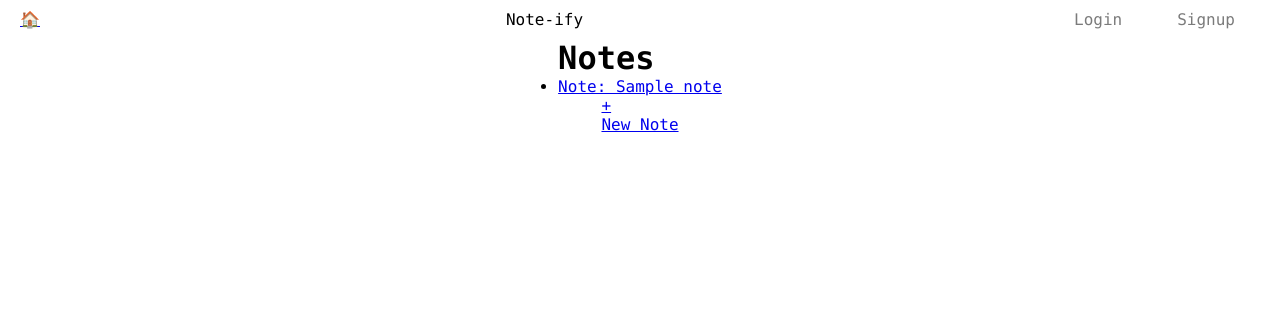
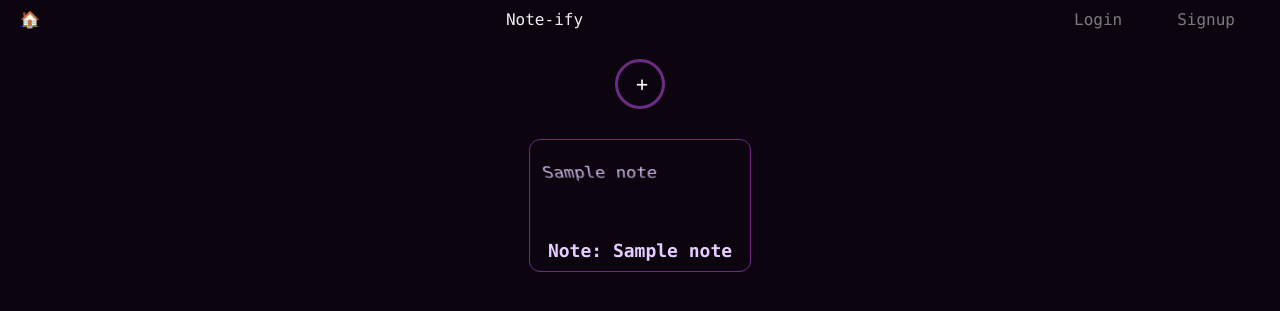
Before and after one commit to madhushree-balu/Note-ify, a Flask app: template templates/notes.html in a window 1280 px wide. Shown: the top 311 px of the page. Run offline with Flask 3, Linux system fonts and the light colour scheme; the template is opened without the code that fills it: most values are stand-ins (such as "Sample title", 1, 10 or a date in 2020).

Commit message:
Changes to be committed: 	modified:   noteify.db 	new file:   sample.html 	new file:   sample.js 	modified:   static/main.css 	modified:   static/notes.css 	modified:   templates/index.html 	modified:   templates/login.html 	modified:   templates/note.html 	modified:   templates/notes.html 	modified:   templates/signup.html

```diff
--- a/static/main.css
+++ b/static/main.css
@@ -0,0 +1,54 @@
+:root {
+    --yellow: #FFC857;
+    --white: #F7F0FA;
+    --pink: #E6CDFF;
+    --violet: #6C2C83;
+    --black: #0C050F;
+}
+
+* {
+    padding: 0;
+    margin: 0;
+    box-sizing: border-box;
+}
+
+body {
+    display: flex;
+    align-items: center;
+    justify-content: flex-start;
+    gap: 20px;
+    width: 100%;
+    min-height: 100vh;
+    flex-direction: column;
+    font-family: consolas;
+    background: var(--black);
+    color: #eee;
+}
+
+.top_container {
+    display: flex;
+    align-items: center;
+    justify-content: space-between;
+    width: 100%;
+    position: sticky;
+    top: 0;
+}
+
+.right_icons {
+    display: flex;
+    align-items: center;
+    justify-content: center;
+    gap: 5px;
+}
+
+.right_icons > a {
+    padding: 5px 25px;
+    text-decoration: none;
+    color: #7b7b7b;
+}
+
+
+.top_bar {
+    width: 100%;
+    padding: 5px 20px;
+}
--- a/static/notes.css
+++ b/static/notes.css
@@ -1,43 +1,133 @@
-* {
-    padding: 0;
+.preview {
+    overflow: hidden;
+    width: 200px;
+    aspect-ratio: 2.5 / 1;
+    display: flex;
+    align-items: flex-start;
+    padding: 10px;
+}
+
+a.note {
+    position: relative;
+    border: 1px solid var(--violet);
+    display: flex;
+    align-items: center;
+    justify-content: center;
+    padding: 10px;
+    flex-direction: column;
+    gap: 10px;
+    border-radius: 11px;
+    overflow: hidden;
+    text-decoration: none;
+    color: #000;
+    transition: .2s cubic-bezier(0.54, 0.53, 0.32, 0.96);
+}
+
+ul {
+    display: flex;
+    align-items: center;
+    justify-content: center;
+    gap: 30px;
+    max-width: 80%;
+    flex-wrap: wrap;
+}
+
+.notes {
+    display: flex;
+    align-items: center;
+    justify-content: center;
+    flex-direction: column;
+    width: 100%;
+    gap: 30px;
+}
+
+.preview p {
+    position: relative;
+    width: 100%;
+    min-height: 70px;
+    max-height: 70px;
+    transform: perspective(200px) rotateX(-35deg);
+    overflow: hidden;
+    color: #fff;
+    background-image: linear-gradient(180deg, #e6cdff, #00000000);
+    background-clip: text;
+    -webkit-text-fill-color: transparent;
+    transition: .2s;
+}
+
+.down h5 {
+    font-size: 18px;
+    color: var(--pink);
+}
+
+.down {
+    width: 100%;
+    display: flex;
+    align-items: center;
+    justify-content: center;
+}
+
+a.new {
+    display: flex;
+    align-items: center;
+    flex-direction: row;
+    flex-wrap: nowrap;
+    gap: 15px;
+    padding: 10px 18px;
+    border: 3px solid #6c2c83;
+    border-radius: 50px;
+    text-decoration: none;
+    color: #fff;
+    transition: .2s ease-out;
+    width: 50px;
+    height: 50px;
+    justify-items: flex-start;
+    overflow: hidden;
+}
+
+a.note:hover {
+    scale: 1.1;
+    box-shadow: 0 0 30px #e6cdff36;
+}
+
+.notes:has(a.note:hover) a.note:not(:hover) {
+    filter: blur(1px) grayscale(1);
+}
+
+a.new:hover {background-position: 0px 0px;color: #fff;box-shadow: 0 0 30px #e6cdff36;}
+
+.new-icon {
+    font-size: 20px;
+    transition: .3s;
+    color: #fff;
+    display: flex;
+    align-items: center;
+    justify-content: center;
+    text-align: center;
+}
+
+.new-text {
+    display: flex;
+    align-items: center;
+    justify-content: center;
+    transition: .3s;
+    min-width: 80px;
+}
+
+.new:hover {
+    width: 150px;
+}
+
+a.new:hover .new-icon {
     margin: 0;
-    box-sizing: border-box;
+    min-width: fit-content;
 }
 
 
-.top_container {
-    display: flex;
-    align-items: center;
-    justify-content: space-between;
-    width: 100%;
-    position: sticky;
-    top: 0;
+body:has(.new:active) {
+    opacity: 0;
 }
 
-.right_icons {
-    display: flex;
-    align-items: center;
-    justify-content: center;
-    gap: 5px;
+a.note:hover .preview p {
+    transform: perspective(200px) rotateX(0deg);
 }
-
-.right_icons > a {
-    padding: 5px 25px;
-    text-decoration: none;
-    color: #7b7b7b;
-}
-
-body {
-    display: flex;
-    align-items: center;
-    justify-content: flex-start;
-    width: 100%;
-    min-height: 100vh;
-    flex-direction: column;
-    font-family: consolas;
-}
-
-.top_bar {
-    width: 100%;
-    padding: 5px 20px;
-}
--- a/templates/index.html
+++ b/templates/index.html
@@ -4,6 +4,7 @@
     <meta charset="UTF-8">
     <meta name="viewport" content="width=device-width, initial-scale=1.0">
     <title>Note-ify | Your note taking partner.</title>
+    <link rel="stylesheet" href=" {{ url_for( 'static', filename='main.css' ) }} ">
 </head>
 <body>
 
--- a/templates/login.html
+++ b/templates/login.html
@@ -4,6 +4,7 @@
     <meta charset="UTF-8">
     <meta name="viewport" content="width=device-width, initial-scale=1.0">
     <title>Login | Note-ify</title>
+    <link rel="stylesheet" href=" {{ url_for( 'static', filename='main.css' ) }} ">
     <link rel="stylesheet" href=" {{ url_for( 'static', filename='login.css' ) }} ">
 </head>
 <body>
--- a/templates/notes.html
+++ b/templates/notes.html
@@ -1,11 +1,14 @@
 <!DOCTYPE html>
 <html lang="en">
+
 <head>
     <meta charset="UTF-8">
     <meta name="viewport" content="width=device-width, initial-scale=1.0">
     <title>Note-ify | Home</title>
+    <link rel="stylesheet" href=" {{ url_for( 'static', filename='main.css' ) }} ">
     <link rel="stylesheet" href=" {{ url_for( 'static', filename='notes.css' ) }} ">
 </head>
+
 <body>
 
     <div class="top_bar">
@@ -31,18 +34,34 @@
     </div>
 
 
-    <div>
-        <h1>Notes</h1>
+    <div class="notes">
+        <a href="/new" class="new" onclick="fadeScreen()">
+            <div class="new-icon">+</div>
+            <div class="new-text">New Note</div>
+        </a>
         <ul>
             {% for note in notes %}
-                <li class="note {{ 'starred' if note[6] else '' }}"><a href="/note/{{ note[0] }}">Note: {{ note[2] }}</a></li>
+            <a href="/note/{{ note[0] }}" class="note {{ 'starred' if note[6] else '' }}">
+                <div class="preview">
+                    <p>
+                        {{ note[3] }}
+                    </p>
+                </div>
+                <div class="down">
+                    <h5>Note: {{ note[2] }}</h5>
+                </div>
+
+            </a>
             {% endfor %}
         </ul>
     </div>
+</body>
+<script>
 
-    <a href="/new" class="new">
-        <div class="new-icon">+</div>
-        <div class="new-text">New Note</div>
-    </a>
-</body>
+function fadeScreen() {
+    alert("Not implemented")
+}
+
+</script>
+
 </html>
--- a/templates/signup.html
+++ b/templates/signup.html
@@ -4,11 +4,12 @@
     <meta charset="UTF-8">
     <meta name="viewport" content="width=device-width, initial-scale=1.0">
     <title>Sign Up | Note-ify</title>
+    <link rel="stylesheet" href=" {{ url_for( 'static', filename='main.css' ) }} ">
+    <link rel="stylesheet" href=" {{ url_for( 'static', filename='login.css' ) }} ">
 </head>
 <body>
 
     <div>
-
         <h1>Sign Up to Note-ify</h1>
         <form action="" method="post">
             <div>
```
Also changed, not shown: templates/note.html (+86 -16 lines), noteify.db, sample.html (added), sample.js (added). Lines whose indentation alone changed are shown as unchanged.
